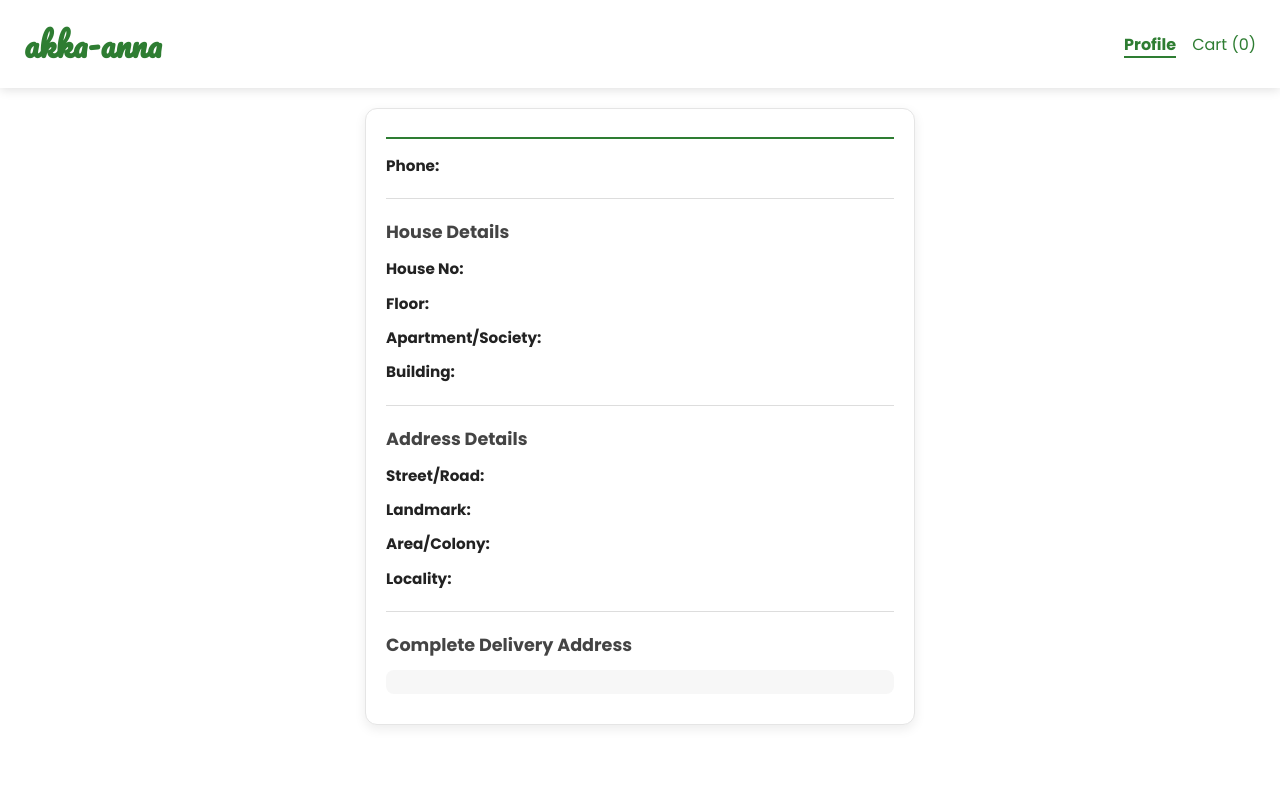
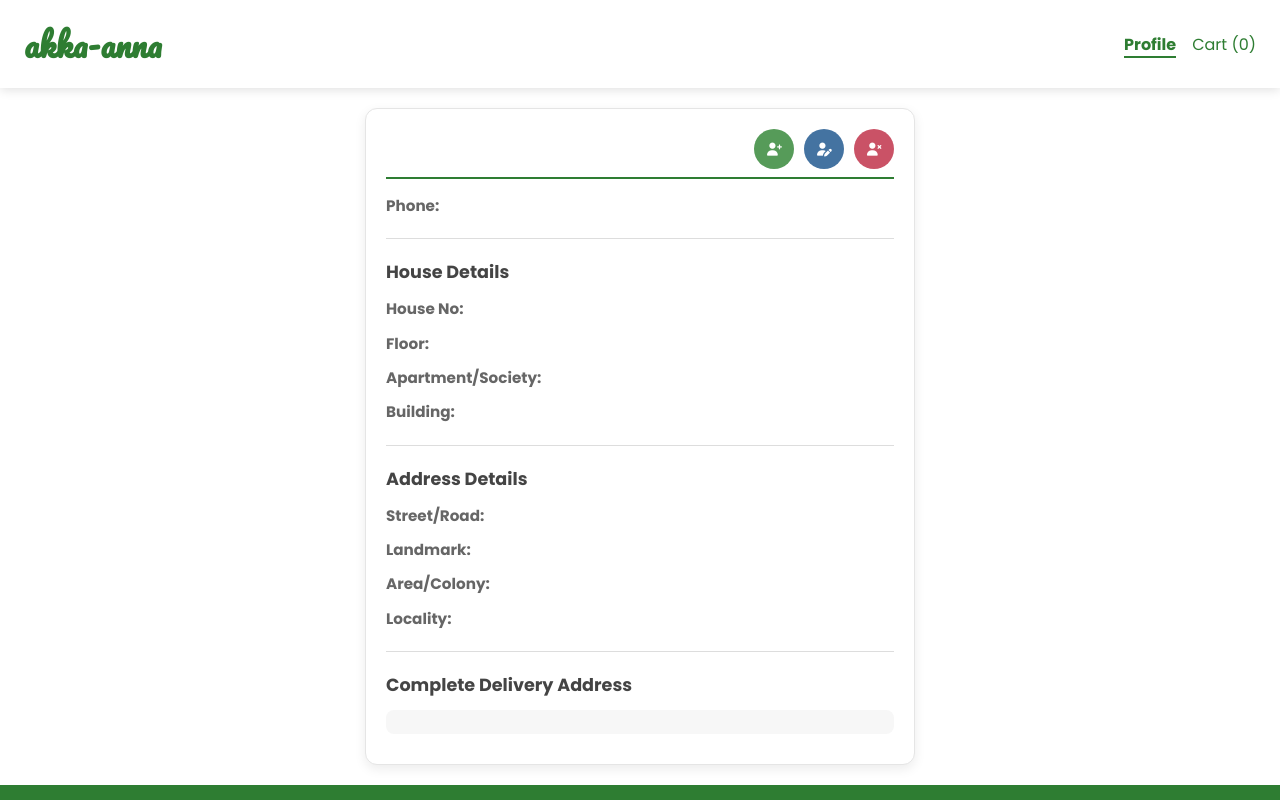
Before and after one commit to imry06/EasyBasket, a React (Vite) app: page /profile in a window 1280 px wide. Shown: the top 800 px of the page. Built offline with nearby package versions, Linux system fonts and the light colour scheme.

Commit message:
profile info action buttons added.

```diff
--- a/src/components/ProfileInfo.jsx
+++ b/src/components/ProfileInfo.jsx
@@ -6,6 +6,13 @@ const ProfileInfo = () => {
 
   return (
     <div className="profile-info">
+
+       <div className="profile-info-actions">
+        <button className="add"><i className="fa-solid fa-user-plus"></i></button>
+        <button className="edit"><i className="fa-solid fa-user-pen"></i></button>
+        <button className="remove"><i className="fa-solid fa-user-xmark"></i></button>
+      </div>
+
       <h3>{profile.fullName}</h3>
 
       <p>
@@ -70,6 +77,8 @@ const ProfileInfo = () => {
           .filter(Boolean)
           .join(", ")}
       </p>
+
+
     </div>
   );
 };
--- a/src/css/profile-info.css
+++ b/src/css/profile-info.css
@@ -7,8 +7,41 @@
   border-radius: 12px;
   border: 1px solid #e5e5e5;
   box-shadow: 0 4px 12px rgba(0, 0, 0, 0.08);
+
 }
-
+.profile-info-actions{
+  text-align: end;
+}
+.profile-info-actions button{
+  margin-left: 10px;
+  cursor: pointer;
+  height: 40px;
+  width: 40px;
+  border-radius: 50%;
+  outline: none;
+  border: none;
+}
+.profile-info-actions button.add{
+  background-color: #569b59;
+  color: white;
+}
+.profile-info-actions button.add:hover{
+  background-color: #266829;
+}
+.profile-info-actions button.edit{
+  background-color: #4473a1;
+  color: white;
+}
+.profile-info-actions button.edit:hover{
+  background-color: #193c5f;
+}
+.profile-info-actions button.remove{
+  background-color: #ca5266;
+  color: white;
+}
+.profile-info-actions button.remove:hover{
+  background-color: #bf1a36;
+}
 .profile-info h3 {
   margin-bottom: 15px;
   color: #2e7d32;
@@ -36,7 +69,7 @@
 
 .profile-info strong {
   min-width: 140px;
-  color: #222;
+  color: #666;
 }
 
 .profile-info hr {
--- a/src/pages/Profile.jsx
+++ b/src/pages/Profile.jsx
@@ -1,11 +1,11 @@
 import ProfileInfo from "../components/ProfileInfo";
-import ProifleForm from "../components/ProifleForm";
+// import ProifleForm from "../components/ProifleForm";
 
 const Profile = () => {
   return (
     <div>
       <ProfileInfo />
-      <ProifleForm />
+      {/* <ProifleForm /> */}
     </div>
   );
 };
```
